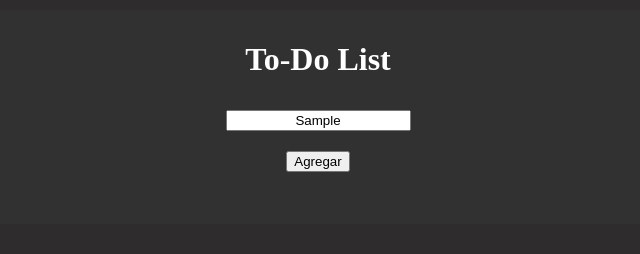
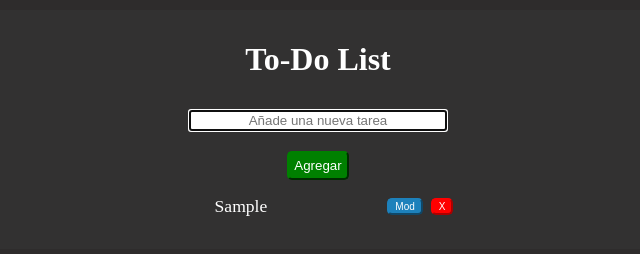
Before and after one commit to INotDecoy/volviendo, a plain HTML site: page to-do/index.html in a window 1280 px wide. Both pictures are taken after typing "Sample" into the empty fields and a click on the button "Agregar". Shown: the whole page, without its empty margins (322-962 px from the left). Drawn offline with Linux system fonts and the light colour scheme.

Commit message:
btn de eliminar, mejorar el de modificar

```diff
--- a/to-do/index.html
+++ b/to-do/index.html
@@ -11,8 +11,9 @@
 <body>
     <div class="container">
         <h1 class="titulo">To-Do List</h1>
-        <input class="inp" type="text" id="input" placeholder="Añade una nueva tarea">
-        <button class="btn" id="agregar" onclick="agregar()">Agregar</button>
+        <input class="inp" type="text" id="input" placeholder="Añade una nueva tarea" autofocus >
+        <!-- <input type="submit" class="btn" id="agregar" onclick="agregar()" value="Agregar"> -->
+        <button class="btn" id="agregar" onclick="agregar()" >Agregar</button>
         <ul class="lista" id="lista">
 
         </ul>
--- a/to-do/script.js
+++ b/to-do/script.js
@@ -1,2 +1,53 @@
-agregar = () => {
-    document.getElementBy("lista").innerHTML = document.createElement("li").innerHTML = document.getElementBy("input").value + "</li>" ;
+
+
+function agregar() {
+    /* inicializo loos datos */
+    let lista = document.getElementById("lista");
+    let tarea = document.createElement('li')
+    let texto = document.getElementById("input").value.trim();
+    /* Creando li  */
+    if (texto === ""){
+        alert ("Ingresa una tarea")
+        return
+    }else{
+        tarea.textContent = texto;
+        lista.appendChild(tarea);
+        tarea.classList.add("tarea");
+        tarea.id = "tarea" + Date.now()
+
+        /* Modificar */
+        let btnM = document.createElement('button')
+        btnM.classList.add("btnM")
+        btnM.innerText = "Mod"
+        tarea.appendChild(btnM)
+        btnM.onclick = () => {
+            const mod = prompt("Modifica el Texto", tarea.firstChild.textContent);
+            if (mod !== null) {
+                tarea.firstChild.textContent = mod;
+            }
+        }
+
+        /* Eliminar */
+        let btn = document.createElement('button')
+        btn.classList.add ("btnX")
+        btn.innerText = "X"
+        tarea.appendChild(btn)
+        btn.onclick = () => {
+            tarea.remove();
+        }
+    }
+    /* Dejo el input en blanco  */
+    input.value = ""
+    input.focus()
+}
+
+document.addEventListener("DOMContentLoaded", () => {
+    const input = document.getElementById("input");
+
+    input.addEventListener("keydown", (e) => {
+        if (e.key === "Enter") {
+            e.preventDefault(); // evita submit
+            agregar();          // llama a tu función existente
+        }
+    });
+});
--- a/to-do/style.css
+++ b/to-do/style.css
@@ -1,6 +1,7 @@
 body{
     background-color: #2e2c2c;
-    color: white
+    color: white;
+    font-family: 'Times New Roman', Times, serif;
 }
 .titulo{
     align-items: center;
@@ -19,6 +20,9 @@ body{
     margin: 10px;
 
 }
+.lista{
+    margin-top: 0;
+}
 
 
 .inp{
@@ -26,11 +30,51 @@ body{
     align-items: center;
     justify-content: center;
     text-align: center;
+    width: 250px;
 }
 
 .btn{
     margin: 10px;
+    padding: 5px;
+    padding-left: 5px;
+    padding-right: 5px;
     align-items: center;
     justify-content: center;
     text-align: center;
+    color: white;
+    background-color: green;
+    border-radius: 5px;
+    border-color: green;
 }
+
+.tarea{
+    display: flex;
+    text-transform: capitalize;
+    align-items: center;
+    justify-content: space-between;
+    font-size: 1.10rem;
+}
+
+.btnX{
+    color: white;
+    background-color: red;
+    border-radius: 5px;
+    margin: 8px;
+    border-color: red;
+    font-size: 10px;
+    right: 100%;
+    text-align: center;
+    justify-content: center;
+}
+.btnM{
+    color: white;
+    background-color: rgb(29, 129, 187);
+    border-radius: 5px;
+    margin: 8px;
+    border-color: rgb(29, 129, 187);
+    font-size: 10px;
+    margin-right: 0;
+    text-align: center;
+    justify-content: center;
+    margin-left: 7.5rem;
+}
```
